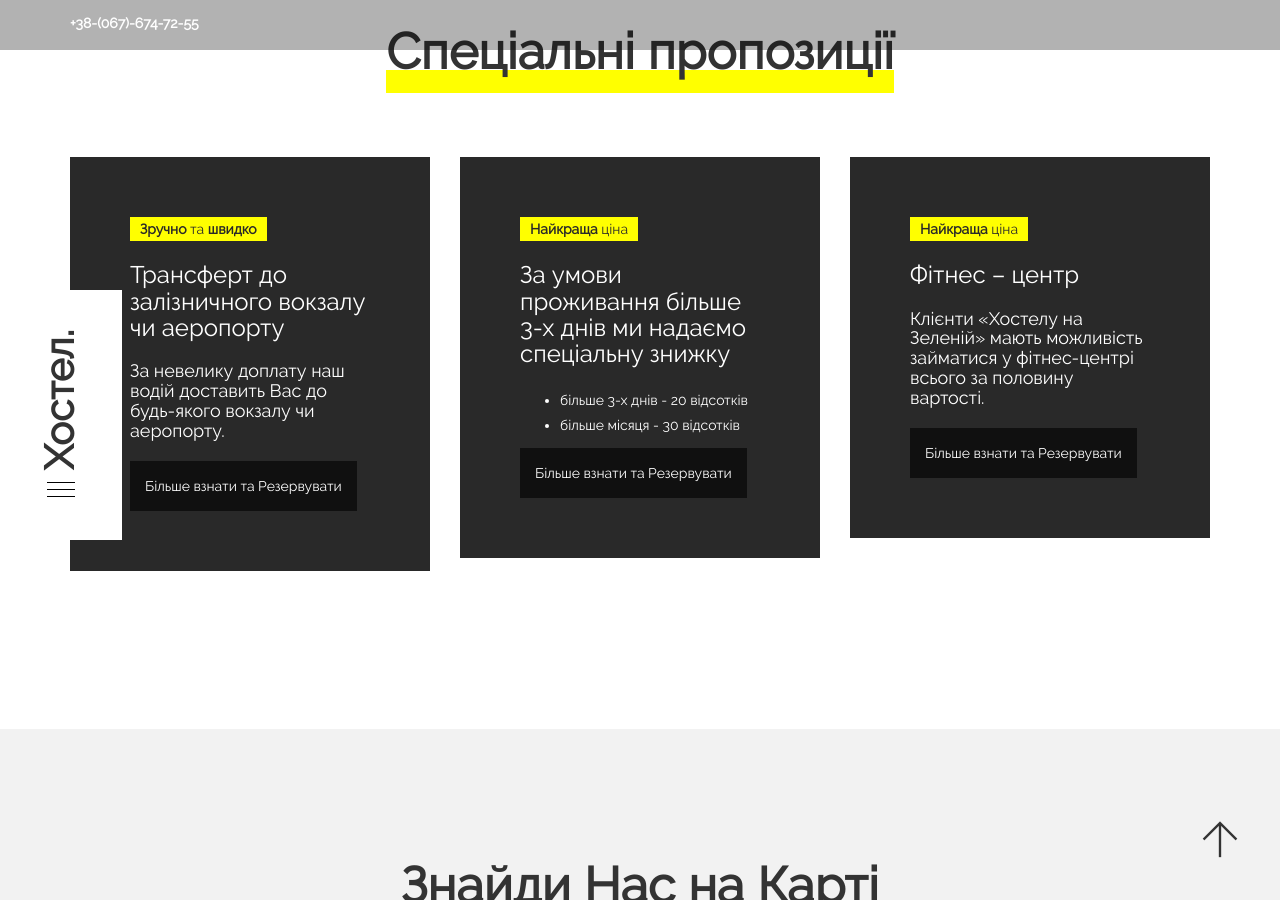
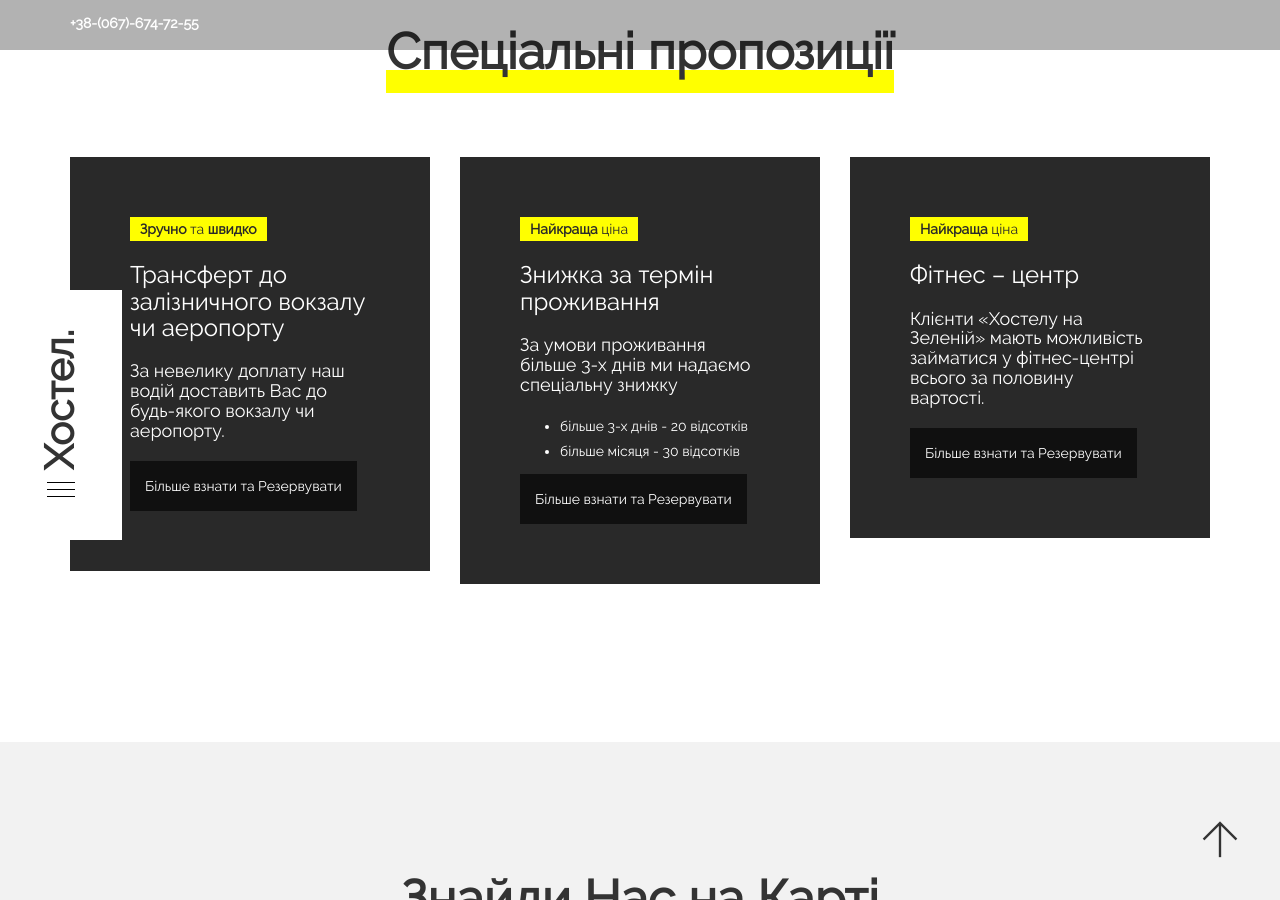
Before and after one commit to greenhostel/greenhostel.github.io, a Jekyll site: the page built from index.html, in a window 1280 px wide and 900 px high, scrolled down 5704 px. Built offline with Jekyll 4.4.1, drawn with Linux system fonts in a browser that asks for light colours.

Commit message:
add text offers

```diff
--- a/_data/offers.yml
+++ b/_data/offers.yml
@@ -9,9 +9,9 @@ list:
     options:
 
   -
-    title: За умови проживання більше 3-х днів ми надаємо спеціальну знижку
+    title: Знижка за термін проживання
     haslo: <b>Найкраща</b> ціна
-    description:
+    description: За умови проживання більше 3-х днів ми надаємо спеціальну знижку
     image: logo_background.png
     options:
       - більше 3-х днів - 20 відсотків
```
